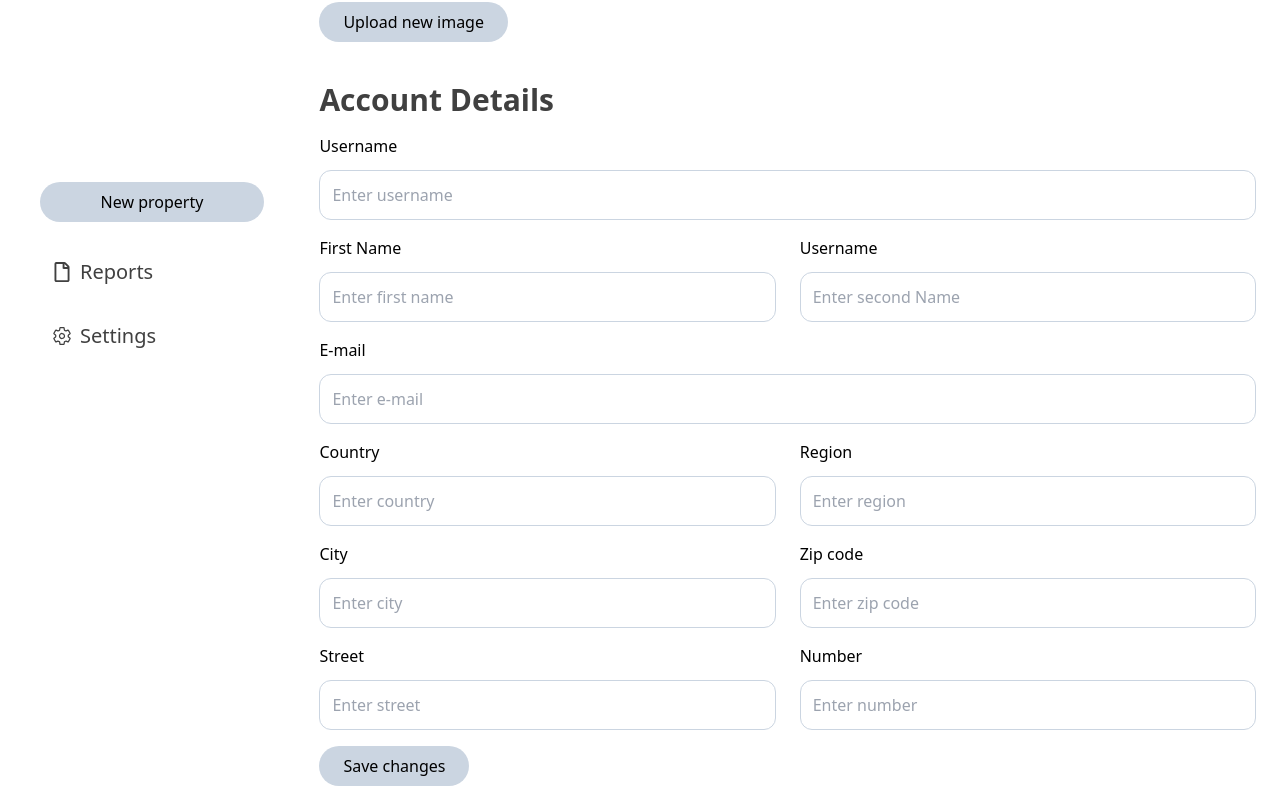
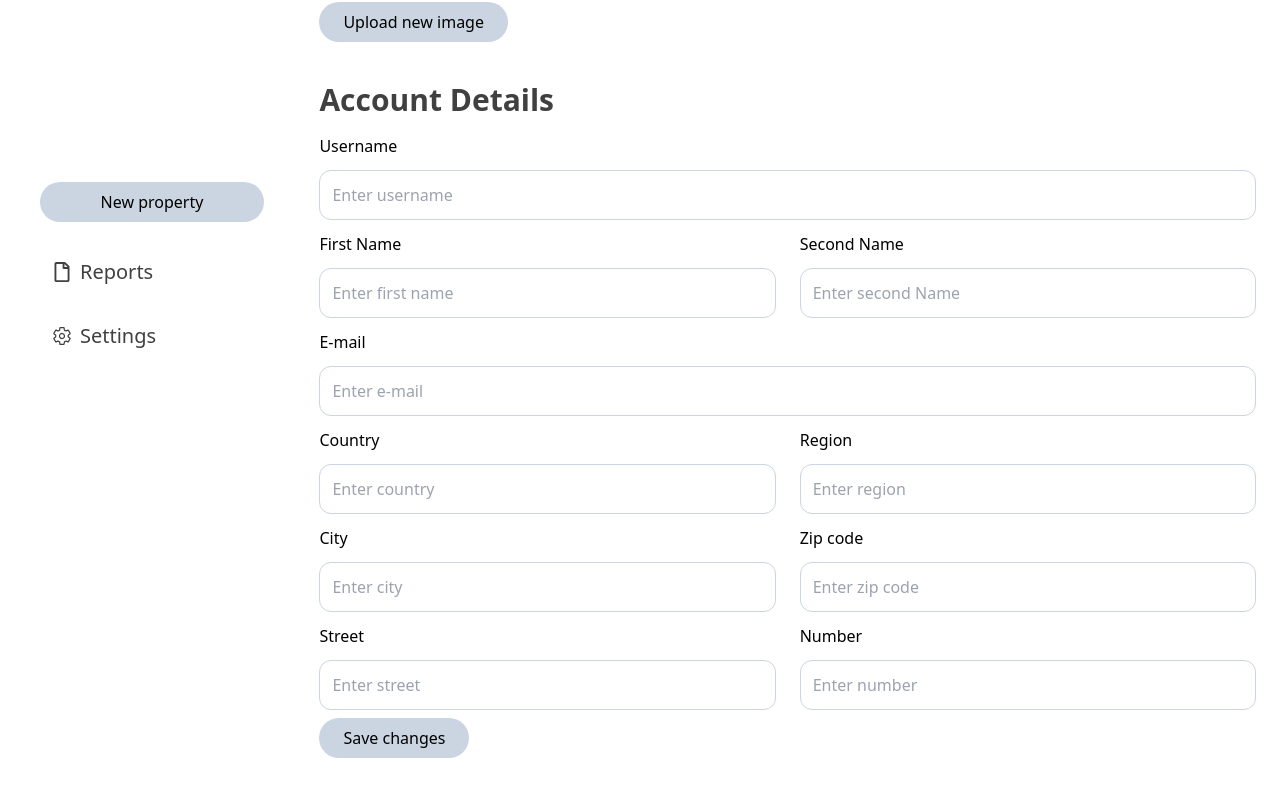
Before and after one commit to jklis2/My_Real_Estate, a React (Vite) app in the folder Client/: page /dashboard/settings/profile in a window 1280 px wide. Shown: the part 402-1212 px from the top of the page. After the commit the page ends 1184 px from the top, so only its background shows below. Built offline with nearby package versions, Linux system fonts and the light colour scheme.

Commit message:
refactor: Create reusable Input component

```diff
--- a/Client/src/components/AccountForm.tsx
+++ b/Client/src/components/AccountForm.tsx
@@ -1,59 +1,109 @@
 import Button from "./Button";
-import SettingsInput from "./SettingsInput";
+import Input from "./Input";
 
 export default function AccountForm() {
   return (
     <section>
       <form className="w-full">
-        <SettingsInput label="Username" placeholder="Enter username" />
-        <div className="flex justify-between gap-6">
-          <SettingsInput
-            className="w-full"
+        <div className="flex flex-col">
+          <Input
+            className="p-3 border border-slate-300 rounded-xl"
+            type="text"
+            label="Username"
+            id="userName"
+            placeholder="Enter username"
+          />
+        </div>
+        <div className="flex justify-between gap-6 mt-3">
+          <div className="flex flex-col w-full">
+            <Input
+              type="text"
+              className="w-full p-3 border border-slate-300 rounded-xl"
               label="First Name"
+              id="firstName"
               placeholder="Enter first name"
             />
-          <SettingsInput
-            className="w-full"
-            label="Username"
+          </div>
+          <div className="flex flex-col w-full">
+            <Input
+              type="text"
+              className="w-full p-3 border border-slate-300 rounded-xl"
+              label="Second Name"
+              id="secondName"
               placeholder="Enter second Name"
             />
           </div>
-        <SettingsInput label="E-mail" placeholder="Enter e-mail" />
-        <div className="flex justify-between gap-6">
-          <SettingsInput
-            className="w-full"
+        </div>
+        <div className="flex flex-col mt-3">
+          <Input
+            className="p-3 border border-slate-300 rounded-xl"
+            type="text"
+            label="E-mail"
+            id="email"
+            placeholder="Enter e-mail"
+            autoComplete="email"
+          />
+        </div>
+        <div className="flex justify-between gap-6 mt-3">
+          <div className="flex flex-col w-full">
+            <Input
+              type="text"
+              className="w-full p-3 border border-slate-300 rounded-xl"
               label="Country"
+              id="country"
               placeholder="Enter country"
             />
-          <SettingsInput
-            className="w-full"
+          </div>
+          <div className="flex flex-col w-full">
+            <Input
+              type="text"
+              className="w-full p-3 border border-slate-300 rounded-xl"
               label="Region"
+              id="region"
               placeholder="Enter region"
             />
           </div>
-        <div className="flex justify-between gap-6">
-          <SettingsInput
-            className="w-full"
+        </div>
+        <div className="flex justify-between gap-6 mt-3">
+          <div className="flex flex-col w-full">
+            <Input
+              type="text"
+              className="w-full p-3 border border-slate-300 rounded-xl"
               label="City"
+              id="city"
               placeholder="Enter city"
             />
-          <SettingsInput
-            className="w-full"
+          </div>
+          <div className="flex flex-col w-full">
+            <Input
+              type="text"
+              className="w-full p-3 border border-slate-300 rounded-xl"
               label="Zip code"
+              id="zipCode"
               placeholder="Enter zip code"
             />
           </div>
-        <div className="flex justify-between gap-6">
-          <SettingsInput
-            className="w-full"
+        </div>
+
+        <div className="flex justify-between gap-6 mt-3">
+          <div className="flex flex-col w-full">
+            <Input
+              type="text"
+              className="w-full p-3 border border-slate-300 rounded-xl"
               label="Street"
+              id="street"
               placeholder="Enter street"
             />
-          <SettingsInput
-            className="w-full"
+          </div>
+          <div className="flex flex-col w-full">
+            <Input
+              type="text"
+              className="w-full p-3 border border-slate-300 rounded-xl"
               label="Number"
+              id="phoneNumber"
               placeholder="Enter number"
             />
+          </div>
         </div>
         <Button className="mt-2 px-16">Save changes</Button>
       </form>
--- a/Client/src/components/ContactForm.tsx
+++ b/Client/src/components/ContactForm.tsx
@@ -1,15 +1,37 @@
 import Button from "./Button";
-import ContactInput from "./ContactInput";
+import Input from "./Input";
 
 export default function ContactForm() {
   return (
-    <form onSubmit={e => e.preventDefault()}>
+    <form onSubmit={(e) => e.preventDefault()}>
       <div className="w-full flex flex-col sm:flex-row gap-5 my-5">
-        <ContactInput className="w-full sm:w-1/2" placeholder="First Name" id="firstName"/>
-        <ContactInput className="w-full sm:w-1/2" placeholder="Last Name" id="lastName"/>
+        <Input
+          type="text"
+          className=" bg-slate-200 p-3 rounded-md outline-none shadow-lg w-full sm:w-1/2"
+          placeholder="First Name"
+          id="firstName"
+        />
+        <Input
+          type="text"
+          className=" bg-slate-200 p-3 rounded-md outline-none shadow-lg w-full sm:w-1/2"
+          placeholder="Last Name"
+          id="lastName"
+        />
       </div>
-      <ContactInput className="w-full mb-5" placeholder="E-mail" id="email" autocomplete="email"/>
-      <ContactInput size="big" className="w-full mb-5" placeholder="Message" id="Message"/>
+      <Input
+        type="text"
+        className=" bg-slate-200 p-3 rounded-md outline-none shadow-lg w-full mb-5"
+        placeholder="E-mail"
+        id="email"
+        autoComplete="email"
+      />
+      <Input
+        type="text"
+        size="big"
+        className=" bg-slate-200 p-3 rounded-md outline-none shadow-lg w-full mb-5"
+        placeholder="Message"
+        id="Message"
+      />
       <Button>Send message</Button>
     </form>
   );
--- a/Client/src/components/ContactInput.tsx
+++ /dev/null
@@ -1,34 +0,0 @@
-interface InputProps {
-  id: string;
-  placeholder: string;
-  className?: string;
-  size?: "big" | "small";
-  autocomplete?: string;
-}
-export default function ContactInput({
-  size,
-  placeholder,
-  className,
-  id,
-  autocomplete,
-}: InputProps) {
-  return size === "big" ? (
-    <textarea
-      rows={5}
-      className={`${className} bg-slate-200 p-3 rounded-md outline-none shadow-lg`}
-      id={id}
-      placeholder={placeholder}
-      autoComplete={autocomplete}
-    />
-  ) : (
-    <input
-      className={`${
-        className || ""
-      } bg-slate-200 p-3 rounded-md shadow-lg outline-none`}
-      type="text"
-      id={id}
-      placeholder={placeholder}
-      autoComplete={autocomplete}
-    />
-  );
-}
--- a/Client/src/components/HeroForm.tsx
+++ b/Client/src/components/HeroForm.tsx
@@ -1,7 +1,7 @@
 import Button from "./Button";
 import { IoSearchOutline } from "react-icons/io5";
 import HeroSelect from "./HeroSelect";
-import HeroInput from "./HeroInput";
+import Input from "./Input";
 
 export default function HeroForm() {
   return (
@@ -13,7 +13,12 @@ export default function HeroForm() {
         <div className="lg:bg-slate-50 opacity-80 rounded-full flex flex-col gap-3 mt-8 lg:mt-0 lg:flex-row">
           <HeroSelect name="transaction" id="" text="For sell" />
           <HeroSelect name="property" id="" text="Property" />
-          <HeroInput type="text" id="search" placeholder="Search location or name" />
+          <Input
+            type="text"
+            id="search"
+            placeholder="Search location or name"
+            className="outline-none w-full px-6 sm:text-2xl bg-slate-50 lg:bg-transparent py-5 rounded-full lg:rounded-none"
+          />
           <div className="flex align-center py-2 me-2">
             <Button className="w-full flex justify-center lg:block">
               <IoSearchOutline size={25} />
--- a/Client/src/components/HeroInput.tsx
+++ /dev/null
@@ -1,23 +0,0 @@
-interface InputProps {
-  type: "text" | "number" | "email" | "password";
-  id: string;
-  placeholder: string;
-  autocomplete?: string;
-}
-
-export default function HeroInput({
-  type,
-  placeholder,
-  id,
-  autocomplete,
-}: InputProps) {
-  return (
-    <input
-      className="outline-none w-full px-6 sm:text-2xl bg-slate-50 lg:bg-transparent py-5 rounded-full lg:rounded-none"
-      type={type}
-      id={id}
-      placeholder={placeholder}
-      autoComplete={autocomplete ? autocomplete : "off"}
-    ></input>
-  );
-}
--- /dev/null
+++ b/Client/src/components/Input.tsx
@@ -0,0 +1,42 @@
+import { ChangeEvent } from "react";
+
+interface InputProps {
+  type: "text" | "number" | "email" | "password" | "upload";
+  label?: string;
+  value?: string | number;
+  name?: string;
+  id?: string;
+  placeholder?: string;
+  error?: boolean;
+  disabled?: boolean;
+  autoComplete?: string;
+  className?: string;
+  size?: "big" | "small";
+  onChange?: (e: ChangeEvent<HTMLInputElement>) => void;
+}
+
+export default function Input(props: InputProps) {
+  return props.size === "big" ? (
+    <>
+      {props.label && <label className="mb-3">{props.label}</label>}
+      <textarea
+        id={props.id}
+        placeholder={props.placeholder}
+        autoComplete={props.autoComplete ? props.autoComplete : "off"}
+        rows={5}
+        className={props.className}
+      ></textarea>
+    </>
+  ) : (
+    <>
+      {props.label && <label className="mb-3">{props.label}</label>}
+      <input
+        type={props.type}
+        id={props.id}
+        placeholder={props.placeholder}
+        autoComplete={props.autoComplete ? props.autoComplete : "off"}
+        className={props.className}
+      ></input>
+    </>
+  );
+}
--- a/Client/src/containers/ChangePassword.tsx
+++ b/Client/src/containers/ChangePassword.tsx
@@ -1,14 +1,35 @@
 import Button from "../components/Button";
 import H2 from "../components/H2";
-import SettingsInput from "../components/SettingsInput";
+import Input from "../components/Input";
 
 export default function ChangePassword() {
   return (
     <section className="my-10">
       <H2 className="mb-4">Change Password</H2>
-      <SettingsInput placeholder="Enter current password" />
-      <SettingsInput placeholder="Enter new password" />
-      <SettingsInput placeholder="Confirm new password" />
+      <div className="flex flex-col mb-3">
+        <Input
+          type="text"
+          id="currentPassword"
+          className="p-3 border border-slate-300 rounded-xl"
+          placeholder="Enter current password"
+        />
+      </div>
+      <div className="flex flex-col mb-3">
+        <Input
+          type="text"
+          id="newPassword"
+          className="p-3 border border-slate-300 rounded-xl"
+          placeholder="Enter new password"
+        />
+      </div>
+      <div className="flex flex-col">
+        <Input
+          type="text"
+          id="confirmNewPassword"
+          className="p-3 border border-slate-300 rounded-xl"
+          placeholder="Confirm new password"
+        />
+      </div>
       <Button className="px-16 my-5">Save</Button>
     </section>
   );
--- a/Client/src/containers/TwoFactorAuthentication.tsx
+++ b/Client/src/containers/TwoFactorAuthentication.tsx
@@ -1,6 +1,6 @@
 import H2 from "../components/H2";
 import P from "../components/P";
-import SettingsInput from "../components/SettingsInput";
+import Input from "../components/Input";
 import SettingsRadio from "../components/SettingsRadio";
 
 export default function TwoFactorAuthentication() {
@@ -14,7 +14,8 @@ export default function TwoFactorAuthentication() {
       </P>
       <SettingsRadio name="Two-Factor Authentication" />
       <SettingsRadio name="SMS Number" />
-      <SettingsInput placeholder="111 222 333" />
+
+      <Input type="text" className="p-3 border border-slate-300 rounded-xl w-full" id="phoneNumber" placeholder="111 222 333"/>
     </section>
-  );
+   );
 }
```
Also changed, not shown: Client/src/consts/carousel.ts (deleted). Lines whose indentation alone changed are shown as unchanged.
